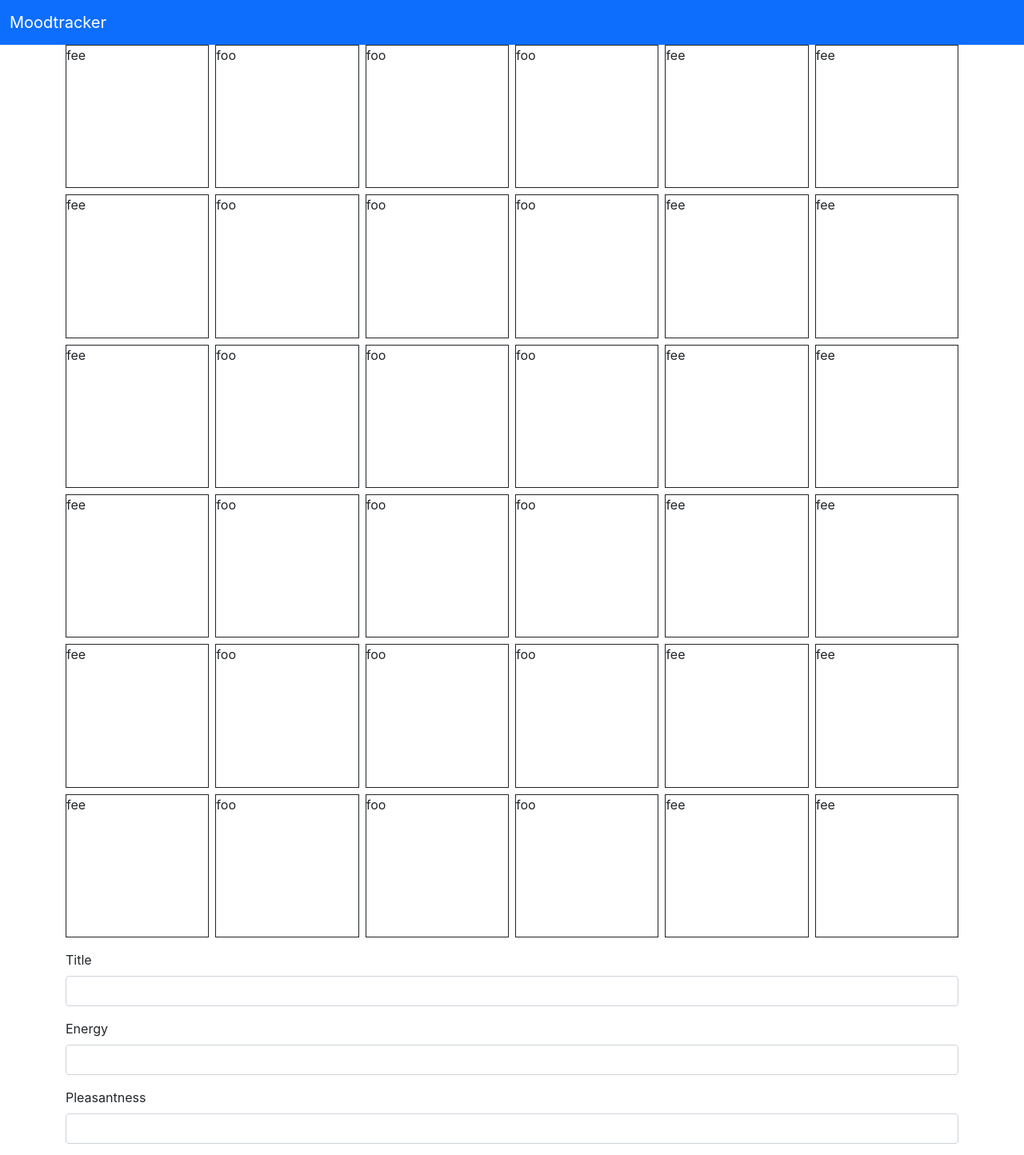
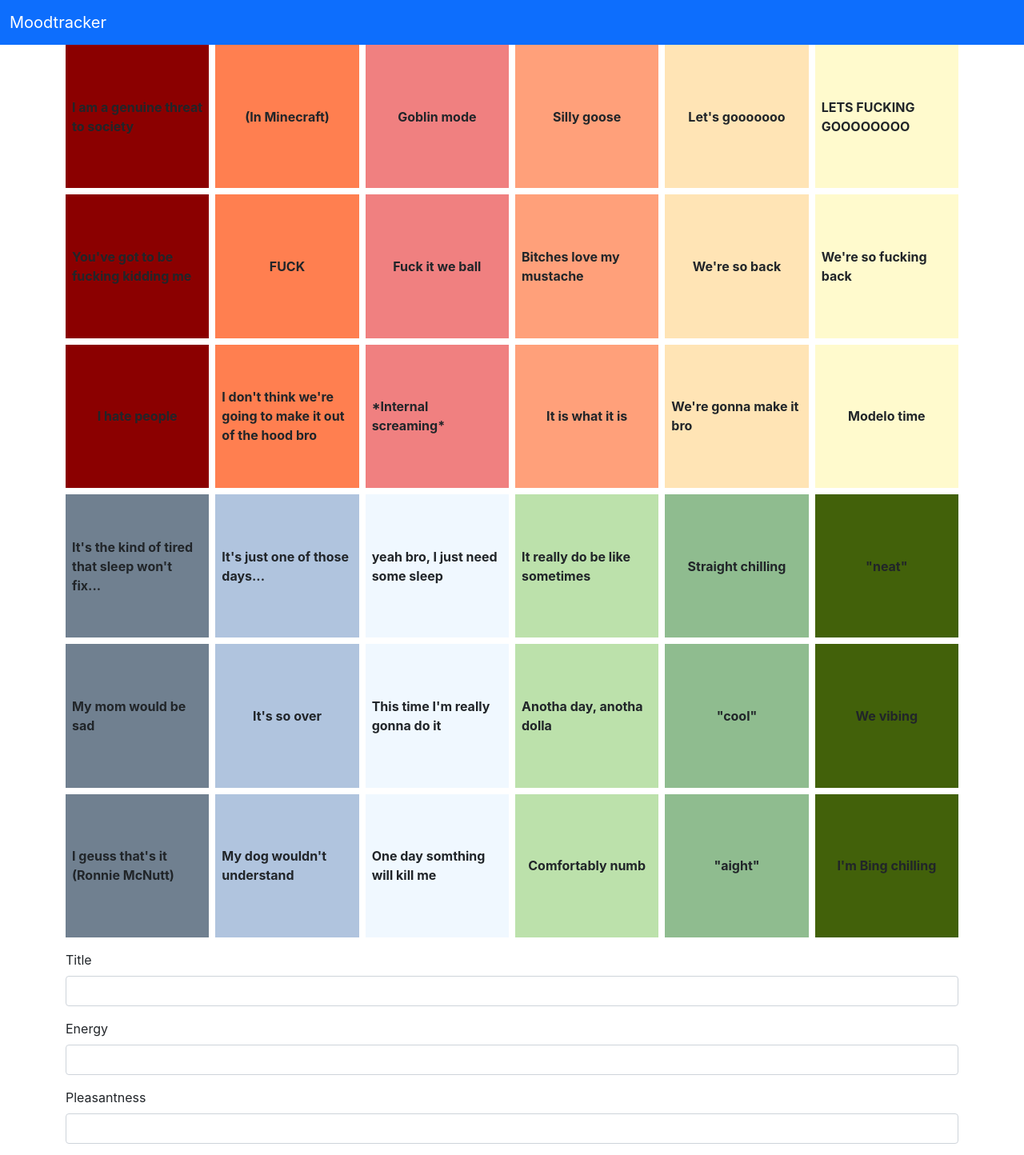
Before and after one commit to kalikokalikova/moodtracker, a React (Create React App) app in the folder client/: page / in a window 1280 px wide. Shown: the top 1444 px of the page at 80% size. Built offline with nearby package versions, Linux system fonts and the light colour scheme; no server answers.

Commit message:
GridSquares displaying data and colors

```diff
--- a/client/src/Components/Grid/Grid.js
+++ b/client/src/Components/Grid/Grid.js
@@ -1,16 +1,13 @@
 import React from "react";
+import GridSquare from "./GridSquare";
 import { createUseStyles } from "react-jss";
+import GridData from "./GridData";
 
 const styles = createUseStyles({
   squareContainer: {
     display: 'grid',  // Set display property to 'grid'
     gridTemplateColumns: 'repeat(6, 1fr)', // You can adjust the number of columns as needed
     gap: '8px', // Adjust the gap between squares
-  },
-
-  square: {
-    border: '1px solid',
-    aspectRatio: '1/1',
   },
 });
 
@@ -19,47 +16,9 @@ function Grid() {
   return (
     <>
       <div className={style.squareContainer}>
-        <div className={style.square}>fee</div>
-        <div className={style.square}>foo</div>
-        <div className={style.square}>foo</div>
-        <div className={style.square}>foo</div>
-        <div className={style.square}>fee</div>
-        <div className={style.square}>fee</div>
-
-        <div className={style.square}>fee</div>
-        <div className={style.square}>foo</div>
-        <div className={style.square}>foo</div>
-        <div className={style.square}>foo</div>
-        <div className={style.square}>fee</div>
-        <div className={style.square}>fee</div>
-
-        <div className={style.square}>fee</div>
-        <div className={style.square}>foo</div>
-        <div className={style.square}>foo</div>
-        <div className={style.square}>foo</div>
-        <div className={style.square}>fee</div>
-        <div className={style.square}>fee</div>
-
-        <div className={style.square}>fee</div>
-        <div className={style.square}>foo</div>
-        <div className={style.square}>foo</div>
-        <div className={style.square}>foo</div>
-        <div className={style.square}>fee</div>
-        <div className={style.square}>fee</div>
-
-        <div className={style.square}>fee</div>
-        <div className={style.square}>foo</div>
-        <div className={style.square}>foo</div>
-        <div className={style.square}>foo</div>
-        <div className={style.square}>fee</div>
-        <div className={style.square}>fee</div>
-
-        <div className={style.square}>fee</div>
-        <div className={style.square}>foo</div>
-        <div className={style.square}>foo</div>
-        <div className={style.square}>foo</div>
-        <div className={style.square}>fee</div>
-        <div className={style.square}>fee</div>
+        {GridData.map((data, index) => (
+          <div key={index}><GridSquare data={data}/></div>
+        ))}
       </div>
     </>
   );
--- /dev/null
+++ b/client/src/Components/Grid/GridData.js
@@ -0,0 +1,221 @@
+const gridData = [
+    {
+        "label": "I am a genuine threat to society",
+        "energy": 6,
+        "pleasantness": 1,
+        "color": 'darkred',
+    },
+    {
+        "label": "(In Minecraft)",
+        "energy": 6,
+        "pleasantness": 2,
+        "color": 'coral',
+    },
+    {
+        "label": "Goblin mode",
+        "energy": 6,
+        "pleasantness": 3,
+        "color": "lightcoral",
+    },
+    {
+        "label": "Silly goose",
+        "energy": 6,
+        "pleasantness": 4,
+        "color": 'lightsalmon',
+    },
+    {
+        "label": "Let's gooooooo",
+        "energy": 6,
+        "pleasantness": 5,
+        "color": "moccasin",
+    },
+    {
+        "label": "LETS FUCKING GOOOOOOOO",
+        "energy": 6,
+        "pleasantness": 6,
+        "color": "lemonchiffon",
+    },
+    {
+        "label": "You've got to be fucking kidding me",
+        "energy": 5,
+        "pleasantness": 1,
+        "color": "darkred",
+    },
+    {
+        "label": "FUCK",
+        "energy": 5,
+        "pleasantness": 2,
+        "color": "coral",
+    },
+    {
+        "label": "Fuck it we ball",
+        "energy": 5,
+        "pleasantness": 3,
+        "color": "lightcoral",
+    },
+    {
+        "label": "Bitches love my mustache",
+        "energy": 5,
+        "pleasantness": 4,
+        "color": "lightsalmon",
+    },
+    {
+        "label": "We're so back",
+        "energy": 5,
+        "pleasantness": 5,
+        "color": "moccasin",
+    },
+    {
+        "label": "We're so fucking back",
+        "energy": 5,
+        "pleasantness": 5,
+        "color": "lemonchiffon",
+    },
+    {
+        "label": "I hate people",
+        "energy": 4,
+        "pleasantness": 1,
+        "color": "darkred",
+    },
+    {
+        "label": "I don't think we're going to make it out of the hood bro",
+        "energy": 4,
+        "pleasantness": 2,
+        "color": "coral",
+    },
+    {
+        "label": "*Internal screaming*",
+        "energy": 4,
+        "pleasantness": 3,
+        "color": "lightcoral",
+    },
+    {
+        "label": "It is what it is",
+        "energy": 4,
+        "pleasantness": 4,
+        "color": "lightsalmon",
+    },
+    {
+        "label": "We're gonna make it bro",
+        "energy": 4,
+        "pleasantness": 5,
+        "color": "moccasin",
+    },
+    {
+        "label": "Modelo time",
+        "energy": 4,
+        "pleasantness": 6,
+        "color": "lemonchiffon",
+    },
+    {
+        "label": "It's the kind of tired that sleep won't fix...",
+        "energy": 3,
+        "pleasantness": 1,
+        "color": "slategray",
+    },
+    {
+        "label": "It's just one of those days...",
+        "energy": 3,
+        "pleasantness": 2,
+        "color": "lightsteelblue",
+    },
+    {
+        "label": "yeah bro, I just need some sleep",
+        "energy": 3,
+        "pleasantness": 3,
+        "color": "aliceblue",
+    },
+    {
+        "label": "It really do be like sometimes",
+        "energy": 3,
+        "pleasantness": 4,
+        "color": "#bce1ab",
+    },
+    {
+        "label": "Straight chilling",
+        "energy": 3,
+        "pleasantness": 5,
+        "color": "darkseagreen",
+    },
+    {
+        "label": '"neat"',
+        "energy": 3,
+        "pleasantness": 6,
+        "color": "#42610a",
+    },
+    {
+        "label": "My mom would be sad",
+        "energy": 2,
+        "pleasantness": 1,
+        "color": "slategray",
+    },
+    {
+        "label": "It's so over",
+        "energy": 2,
+        "pleasantness": 2,
+        "color": "lightsteelblue",
+    },
+    {
+        "label": "This time I'm really gonna do it",
+        "energy": 2,
+        "pleasantness": 3,
+        "color": "aliceblue",
+    },
+    {
+        "label": "Anotha day, anotha dolla",
+        "energy": 2,
+        "pleasantness": 4,
+        "color": "#bce1ab",
+    },
+    {
+        "label": '"cool"',
+        "energy": 2,
+        "pleasantness": 5,
+        "color": "darkseagreen",
+    },
+    {
+        "label": "We vibing",
+        "energy": 2,
+        "pleasantness": 6,
+        "color": "#42610a",
+    },
+    {
+        "label": "I geuss that's it (Ronnie McNutt)",
+        "energy": 1,
+        "pleasantness": 1,
+        "color": "slategray",
+    },
+    {
+        "label": "My dog wouldn't understand",
+        "energy": 1,
+        "pleasantness": 2,
+        "color": "lightsteelblue",
+    },
+    {
+        "label": "One day somthing will kill me",
+        "energy": 1,
+        "pleasantness": 3,
+        "color": "aliceblue",
+    },
+    {
+        "label": "Comfortably numb",
+        "energy": 1,
+        "pleasantness": 4,
+        "color": "#bce1ab",
+    },
+    {
+        "label": '"aight"',
+        "energy": 1,
+        "pleasantness": 5,
+        "color": "darkseagreen",
+    },
+    {
+        "label": "I'm Bing chilling",
+        "energy": 1,
+        "pleasantness": 6,
+        "color": "#42610a",
+    },
+
+]
+
+export default gridData;
--- /dev/null
+++ b/client/src/Components/Grid/GridSquare.js
@@ -0,0 +1,22 @@
+import React from "react";
+import { createUseStyles } from "react-jss";
+
+const styles = createUseStyles({
+  square: {
+    aspectRatio: "1/1",
+    fontWeight: "bold",
+    padding: "0.5rem",
+    display: "flex",
+    alignItems: "center",
+    justifyContent: "center",
+    backgroundColor: (color) => color,
+  },
+});
+
+function GridSquare(props) {
+  const { label, energy, pleasantness, color } = props.data;
+  const style = styles(color);
+  return <div className={style.square}>{label}</div>;
+}
+
+export default GridSquare;
```
